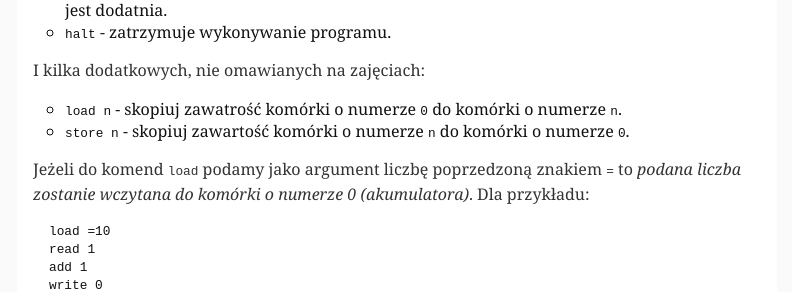
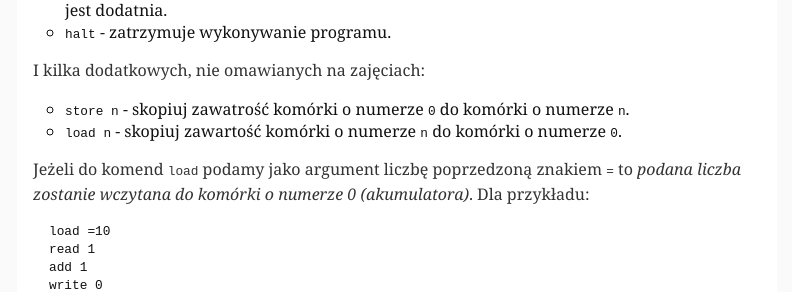
Before and after one commit to sznurek/algorytmy, a Jekyll site: the page built from _posts/2013-09-07-drugie-zajecia.markdown, in a window 1280 px wide. Shown: the part 610-902 px from the top of the page, without its empty margins (243-1035 px from the left). Built offline with Jekyll 4.4.1, drawn with Linux system fonts in a browser that asks for light colours; Markdown is read by kramdown in place of the engine named in the settings.

```diff
--- a/_posts/2013-09-07-drugie-zajecia.markdown
+++ b/_posts/2013-09-07-drugie-zajecia.markdown
@@ -27,9 +27,9 @@ musicie poczytać o dodatkowych komendach maszyny RAM poniżej.
 
 I kilka dodatkowych, nie omawianych na zajęciach:
 
-* `load n` - skopiuj zawatrość komórki o numerze `0` do komórki o numerze
+* `store n` - skopiuj zawatrość komórki o numerze `0` do komórki o numerze
   `n`.
-* `store n` - skopiuj zawartość komórki o numerze `n` do komórki o numerze
+* `load n` - skopiuj zawartość komórki o numerze `n` do komórki o numerze
   `0`.
 
 Jeżeli do komend `load` podamy jako argument liczbę poprzedzoną znakiem `=`
```
